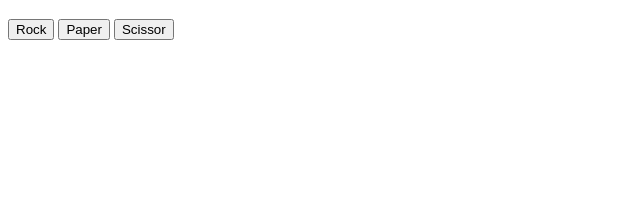
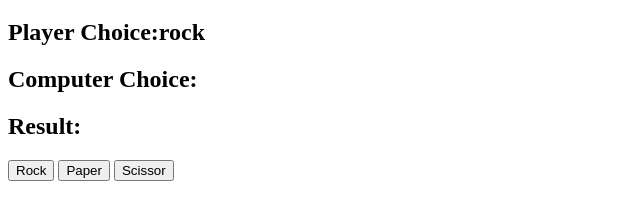
Before and after one commit to Mljungho/RPS_challenge, a website: page src/index.html in a window 1280 px wide. Both pictures are taken after a click on the button "Rock". Shown: the part 61-280 px from the top of the page, without its empty margins (0-640 px from the left). Drawn offline with Linux system fonts and the light colour scheme.

Commit message:
added listener events to HTML button & display feature for player choice

```diff
--- a/src/index.html
+++ b/src/index.html
@@ -9,6 +9,9 @@
   <body>
     <h1>Hello world</h1>
 
+    <h2>Player Choice:<span id="playerChoice"></span></h2>
+    <h2>Computer Choice:<span id="computerChoice"></span></h2>
+    <h2>Result:<span id="result"></span></h2>
 
 
     <button id="rock">Rock</button>
--- a/src/js/app.js
+++ b/src/js/app.js
@@ -1,41 +1,55 @@
-let playerChoice
-let computerChoice
-let result
+let playerChoice;
+let computerChoice;
+let result;
+
+const showPlayerChoice = document.getElementById("playerChoice");
+const showComputerChoice = document.getElementById("computerChoice");
+const showResult = document.getElementById("result");
+const playerButtonChoice = document.querySelectorAll("button");
+
+playerButtonChoice.forEach((playerButtonSelect) =>
+  playerButtonSelect.addEventListener("click", (e) => {
+    playerChoice = e.target.id;
+    showPlayerChoice.innerHTML = playerChoice;
+    generateComputerChoice();
+    gameLogic();
+  })
+);
 
 function generateComputerChoice() {
-    const randomNumber = Math.floor(Math.random() * 3)+1
+  const randomNumber = Math.floor(Math.random() * 3) + 1;
   //                        Math.random gives random number between 0 and 1
   if (randomNumber === 1) {
-        computerChoice = 'Rock'
+    computerChoice = "Rock";
   }
   if (randomNumber === 2) {
-        computerChoice = 'Paper'
+    computerChoice = "Paper";
   }
   if (randomNumber === 3) {
-        computerChoice = 'Scissor'
+    computerChoice = "Scissor";
   }
 }
 
 function gameLogic() {
   if (playerChoice === computerChoice) {
-        result = "It's a draw!"
+    result = "It's a draw!";
   }
-    if (playerChoice === "rock" && computerChoice === "paper" ) {
-        result = "You win!"
+  if (playerChoice === "rock" && computerChoice === "paper") {
+    result = "You win!";
   }
-    if (playerChoice === "rock" && computerChoice === "scissor" ) {
-        result = "You lose!"
+  if (playerChoice === "rock" && computerChoice === "scissor") {
+    result = "You lose!";
   }
-    if (playerChoice === "paper" && computerChoice === "rock" ) {
-        result = "You lose!"
+  if (playerChoice === "paper" && computerChoice === "rock") {
+    result = "You lose!";
   }
-    if (playerChoice === "paper" && computerChoice === "scissor" ) {
-        result = "You win!"
+  if (playerChoice === "paper" && computerChoice === "scissor") {
+    result = "You win!";
   }
-    if (playerChoice === "scissor" && computerChoice === "rock" ) {
-        result = "You win!"
+  if (playerChoice === "scissor" && computerChoice === "rock") {
+    result = "You win!";
   }
-    if (playerChoice === "scissor" && computerChoice === "paper" ) {
-        result = "You lose!"
+  if (playerChoice === "scissor" && computerChoice === "paper") {
+    result = "You lose!";
   }
 }
```
Also changed, not shown: cypress/fixtures/example.json (deleted, +0 -5 lines), cypress/fixtures/HTML.png (added). Lines whose indentation alone changed are shown as unchanged.
